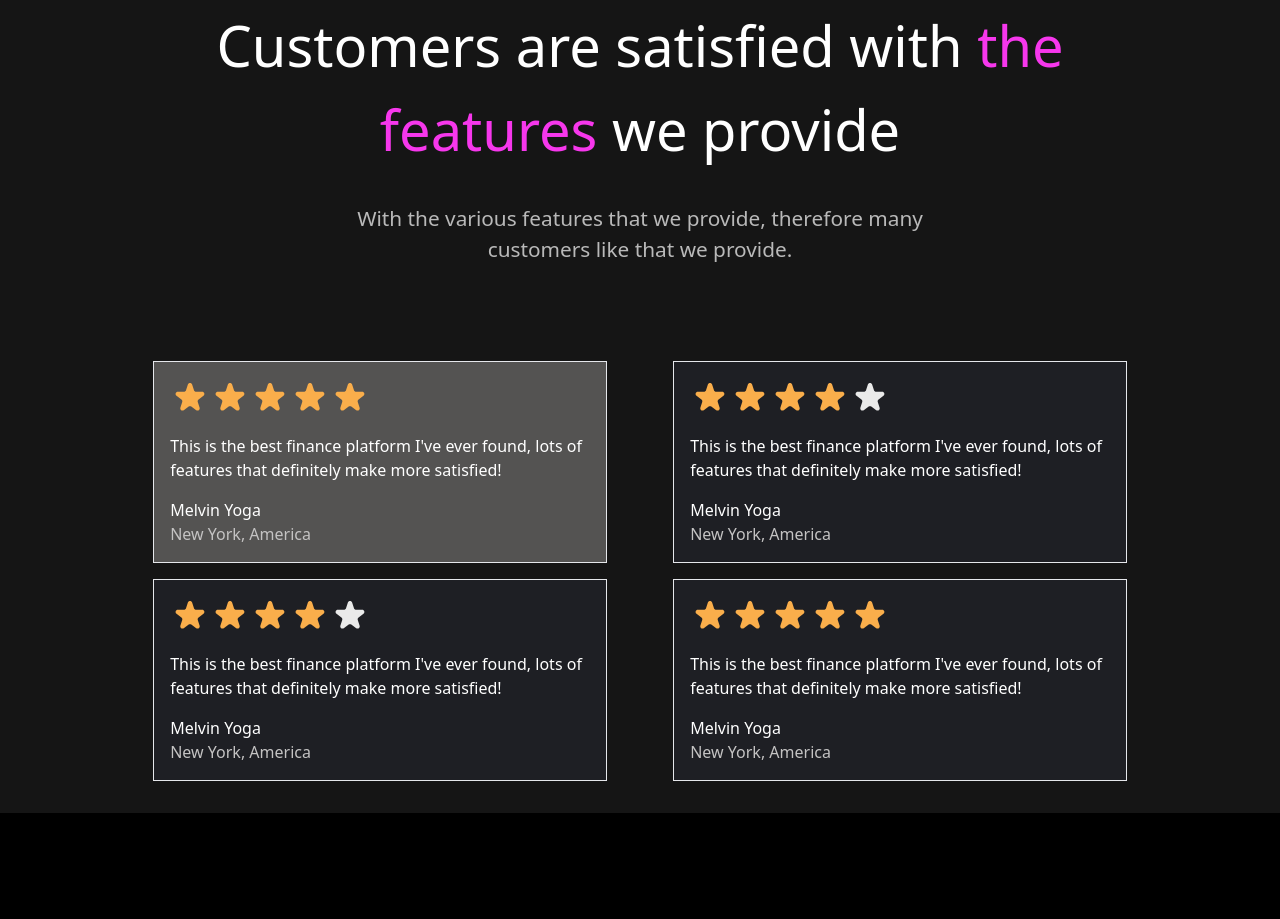
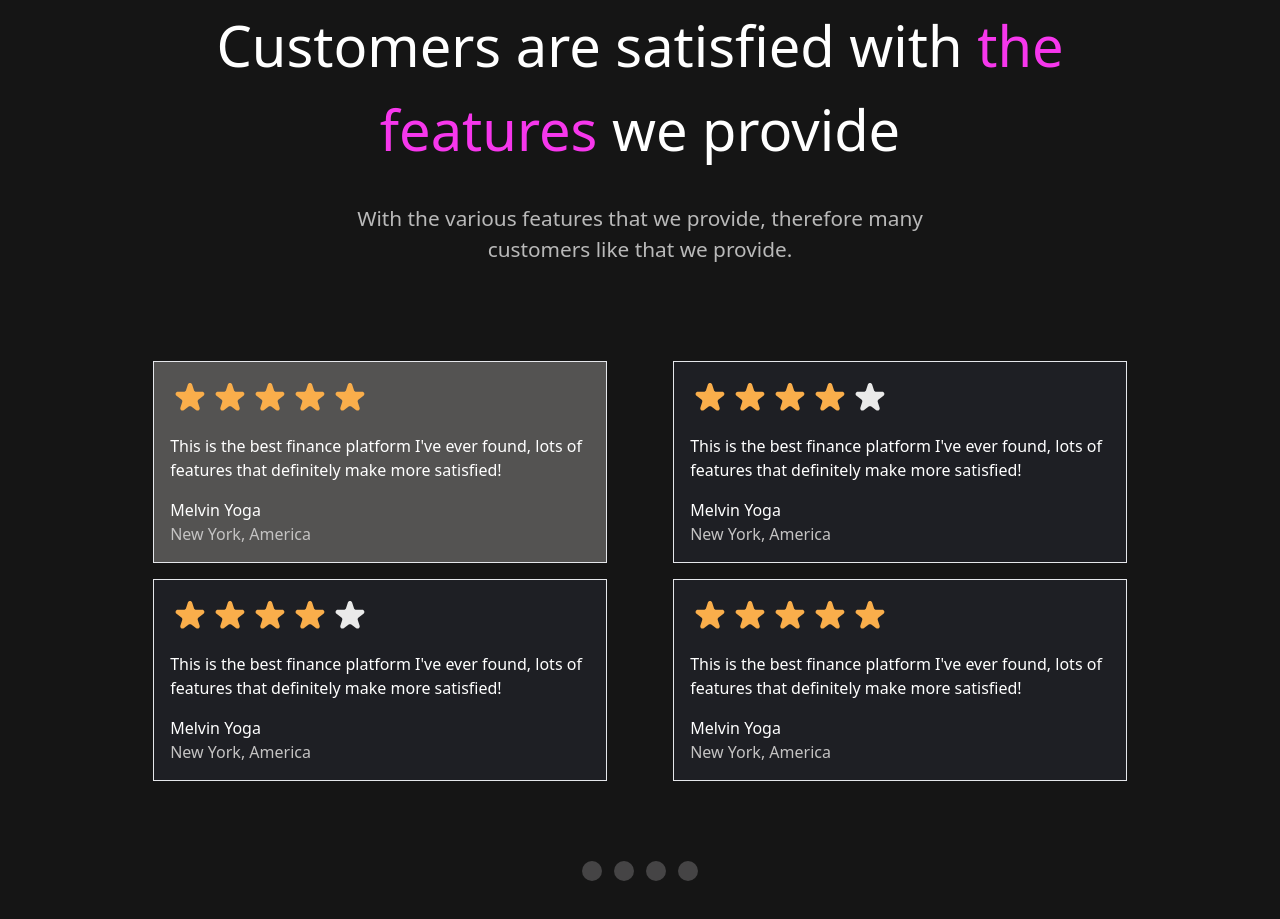
Before and after one commit to Sachin-Dabgar/fsjs2.0, a website: page 01_Project- Credit Card Landing Page/index.html in a window 1280 px wide. Shown: the part 3215-4134 px from the top of the page. Before the commit the page ends 4028 px from the top, so only its background shows below. Drawn offline with nearby package versions, Linux system fonts and the light colour scheme.

Commit message:
added transitions

```diff
--- a/01_Project- Credit Card Landing Page/index.html
+++ b/01_Project- Credit Card Landing Page/index.html
@@ -207,6 +207,18 @@
 
         <!-- testimonials section -->
 
+        <!-- highlighted nav section -->
+
+        <section class="my-[5rem]">
+            <div class="flex flex-row items-center justify-center gap-3">
+                <div class="bg-[#454445] rounded-full w-[20px] h-[20px] hover:w-[100px] cursor-pointer hover:bg-[#F637EC] hover:transition hover:delay-75 duration-500 hover:ease-in-out hover:shadow-[0_35px_60px_-15px_rgb(246, 55, 236, 0.4)]"></div>
+                <div class="bg-[#454445] rounded-full w-[20px] h-[20px] hover:w-[100px] cursor-pointer hover:bg-[#F637EC] hover:transition hover:delay-75 duration-500 hover:ease-in-out hover:shadow-[0_35px_60px_-15px_rgb(246, 55, 236, 0.4)]"></div>
+                <div class="bg-[#454445] rounded-full w-[20px] h-[20px] hover:w-[100px] cursor-pointer hover:bg-[#F637EC] hover:transition hover:delay-75 duration-500 hover:ease-in-out hover:shadow-[0_35px_60px_-15px_rgb(246, 55, 236, 0.4)]"></div>
+                <div class="bg-[#454445] rounded-full w-[20px] h-[20px] hover:w-[100px] cursor-pointer hover:bg-[#F637EC] hover:transition hover:delay-75 duration-500 hover:ease-in-out hover:shadow-[0_35px_60px_-15px_rgb(246, 55, 236, 0.4)]"></div>
+            </div>
+        </section>
+
+        <!-- highlighted nav section -->
 
     </main>
 
```
